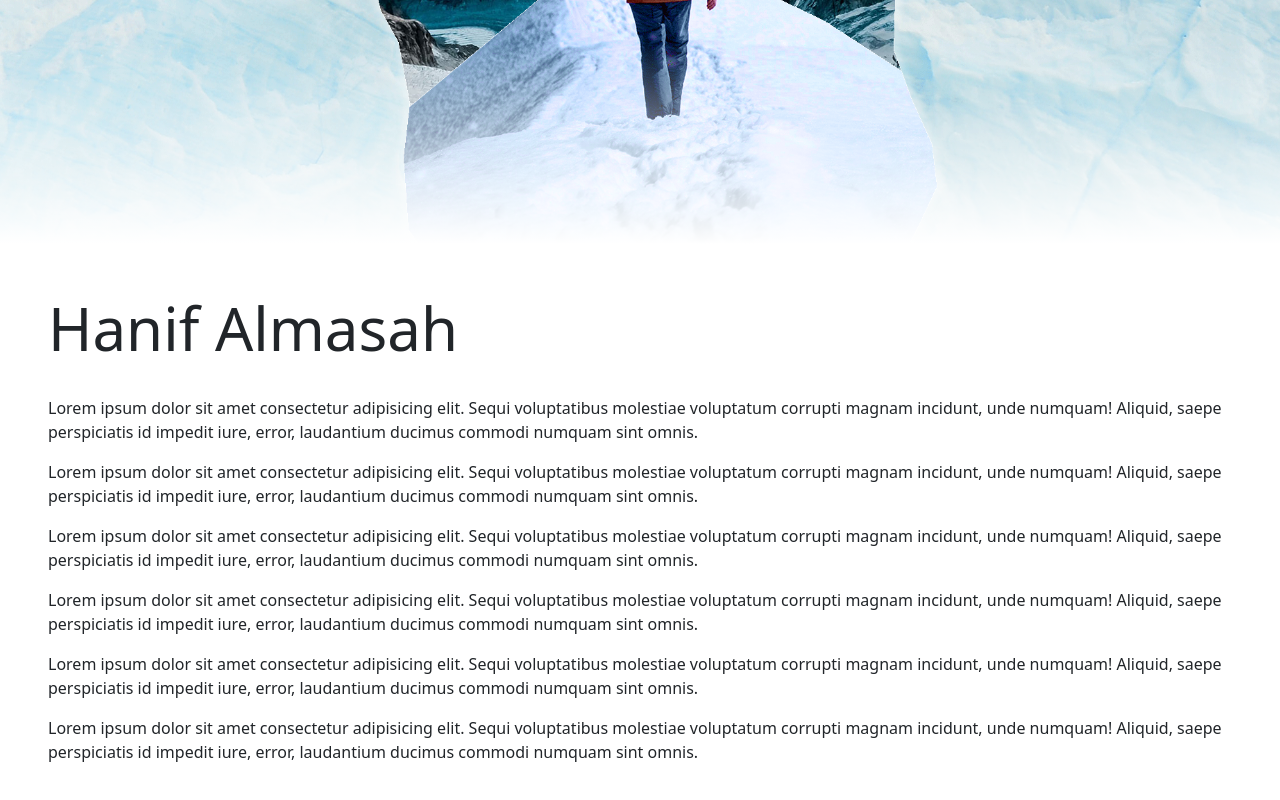
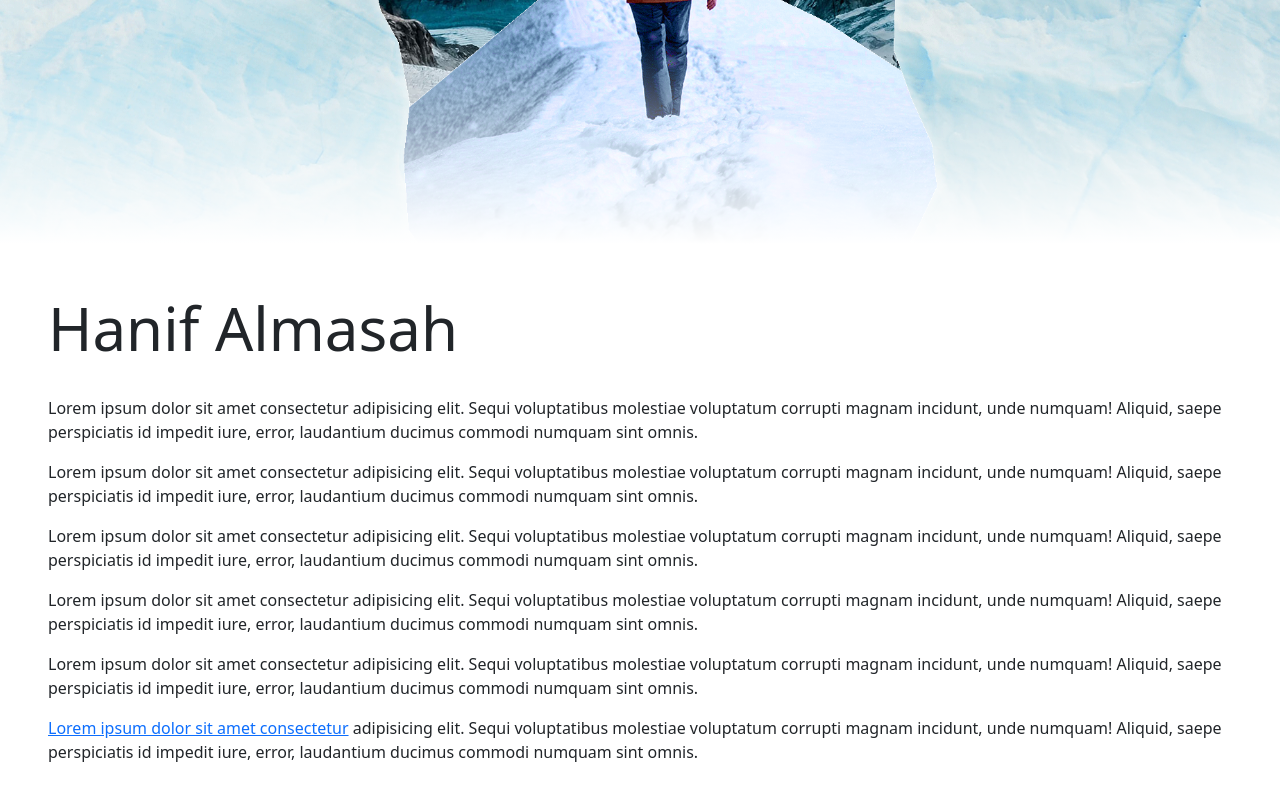
Before and after one commit to Hanif-almasah/HanifAlmasah.github.io, a plain HTML site: page index.html in a window 1280 px wide. Shown: the part 556-1356 px from the top of the page. Drawn offline with nearby package versions, Linux system fonts and the light colour scheme.

Commit message:
menambahakan link

```diff
--- a/index.html
+++ b/index.html
@@ -101,7 +101,8 @@
         <p>Lorem ipsum dolor sit amet consectetur adipisicing elit. Sequi voluptatibus molestiae voluptatum corrupti
             magnam incidunt, unde numquam! Aliquid, saepe perspiciatis id impedit iure, error, laudantium ducimus
             commodi numquam sint omnis.</p>
-        <p>Lorem ipsum dolor sit amet consectetur adipisicing elit. Sequi voluptatibus molestiae voluptatum corrupti
+        <p><a href="paralax2.html">Lorem ipsum dolor sit amet consectetur</a> adipisicing elit. Sequi voluptatibus
+            molestiae voluptatum corrupti
             magnam incidunt, unde numquam! Aliquid, saepe perspiciatis id impedit iure, error, laudantium ducimus
             commodi numquam sint omnis.</p>
     </div>
```
